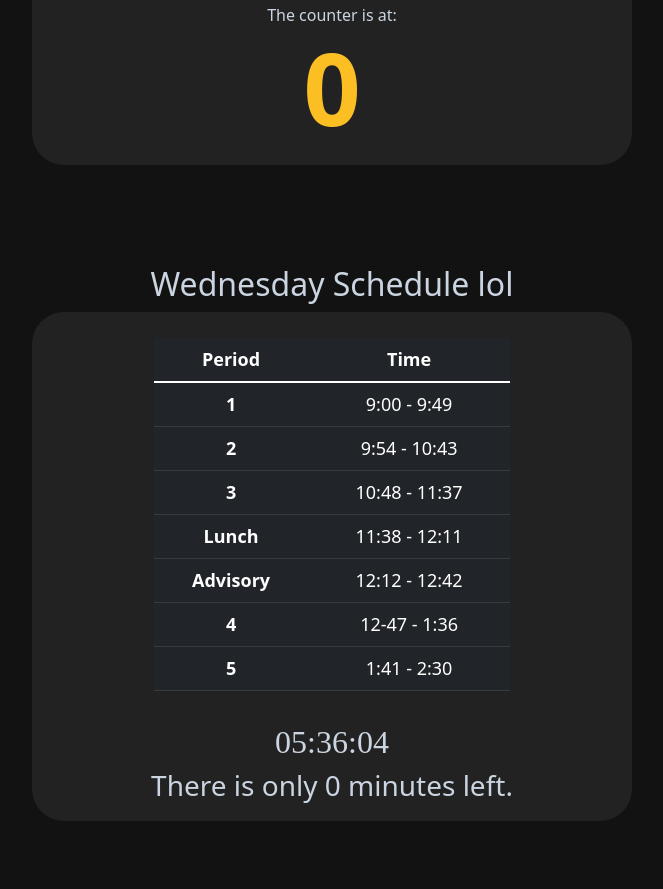
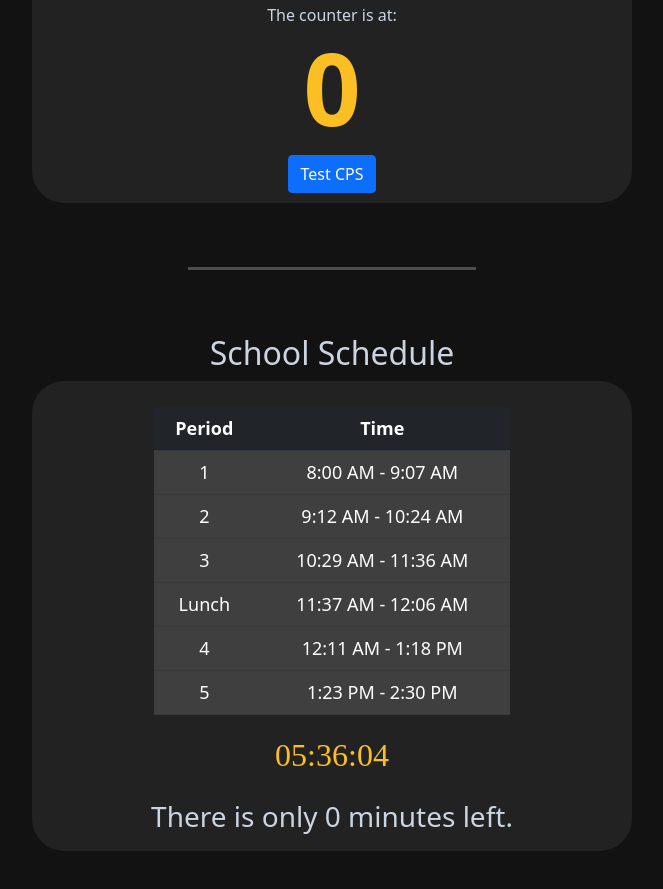
Before and after one commit to nerdYkiD72/BREAD-CLICKER, a plain HTML site: page Main Html.html in a window 1280 px wide. Shown: the part 439-1328 px from the top of the page, without its empty margins (308-971 px from the left). After the commit the page ends 1306 px from the top, so only its background shows below. Drawn offline with nearby package versions, Linux system fonts and the light colour scheme; a web font is replaced by a local one.

Commit message:
Wooo schedule done I think?

```diff
--- a/Clock.js
+++ b/Clock.js
@@ -1,44 +1,10 @@
-// const clock = ;
-
-// var time = today.getHours() + ":" + today.getMinutes() + ":" + today.getSeconds();
-
 const today = new Date();
 
-function updateClock() {
-  var hours = today.getHours();
-  if (hours > 12) {
-    hours = hours - 12;
-  }
-
-  var minutes = today.getMinutes();
-  if (minutes < 10) {
-    minutes = '0' + minutes;
-  }
-
-  var seconds = today.getSeconds();
-  if (seconds < 10) {
-    seconds = '0' + seconds;
-  }
-
-
-  var time = hours + ":" + minutes + ":" + seconds;
-  document.getElementById("clock").innerHTML = time;
-  var t = setTimeout(function(){ updateClock(); }, 1000);
-}
-
-
-
-
-
-
-function currentTime() {
+function updateClock() { // Display the current time. Once called function will repeate every second.
   let date = new Date();
-  // date.setHours(13);
-  // date.setMinutes(45);
   let hh = date.getHours();
   let mm = date.getMinutes();
   let ss = date.getSeconds();
-  let session = "AM";
 
   if(hh == 0){
       hh = 12;
@@ -47,150 +13,153 @@ function currentTime() {
     hh = hh - 12;
   }
 
+  hh = (hh < 10) ? "0" + hh : hh;
+  mm = (mm < 10) ? "0" + mm : mm;
+  ss = (ss < 10) ? "0" + ss : ss;
 
-    hh = (hh < 10) ? "0" + hh : hh;
-    mm = (mm < 10) ? "0" + mm : mm;
-    ss = (ss < 10) ? "0" + ss : ss;
-
-    let time = hh + ":" + mm + ":" + ss;
+  let time = hh + ":" + mm + ":" + ss;
 
   document.getElementById("clock").innerText = time;
+  getCurrentPeriod();
 
-  // -----------------------------
-  // -------- Class times --------
-  //------------------------------
+  let t = setTimeout(function(){ updateClock() }, 1000);
+}
 
-  // First prd
-  var startTime_1 = new Date();
-  startTime_1.setHours(9);
-  startTime_1.setMinutes(0);
-  var endTime_1 = new Date();
-  endTime_1.setHours(9);
-  endTime_1.setMinutes(49);
+function getCurrentPeriod() { // Checks what period the user is in based on the time and day.
+// TODO: This gets called every second... Should probably load the data from schedules.json once and then
+//       just save it to use later.
+
+  var dateNow = new Date();
+  // dateNow.setHours(11);
+  // dateNow.setMinutes(45);
+
+  $.getJSON("./assets/schedules/schedules.json", function(json) {
+    if (dateNow != 3) {
+      var daysSchedule = json[0].classes; // 0 = normal day, 1 = wednesday
+
+      var i = 0;
+      daysSchedule.forEach(element => {
+        i++;
+        var startTime = dateObj(element.start);
+        var endTime = dateObj(element.end);
+        var open = dateNow < endTime && dateNow > startTime ? true : false; // compare
+
+        if (open) {
+          selectPeriod(element.name);
+          document.getElementById("time-left").innerHTML =  getTimeLeft(endTime, dateNow);
+        }
+      });
+    }
+   });
+}
 
 
-  // Second prd
-  var startTime_2 = new Date();
-  startTime_2.setHours(9);
-  startTime_2.setMinutes(54);
-  var endTime_2 = new Date();
-  endTime_2.setHours(10);
-  endTime_2.setMinutes(43);
+/**
+ * Finds the ammount of time left in a given period.
+ * @param endTime The time that the current period ends.
+ * @param dateNow The currect time. (Or other time to measure to)
+ * @returns A string including the time left in the period.
+ */
+function getTimeLeft(endTime, dateNow) {
+  // TODO: I need to find out what to do inbetween periods and after school (hide it?).
+
+  var hrsLeft = endTime.getHours() - dateNow.getHours();
+  var minsLeft = endTime.getMinutes() - dateNow.getMinutes();
+  var timeLeft = new Date();
+  var oneHrLeft = new Date(); oneHrLeft.setHours(1, 0, 0, 0);
+  var oneMinLeft = new Date(); oneMinLeft.setHours(0, 1, 0, 0);
+  timeLeft.setHours(hrsLeft, minsLeft, 0, 0);
+
+  if (timeLeft.getHours() >= 1 && timeLeft.getMinutes() <= 1) {
+    return `There is <mark class="redTest">${timeLeft.getHours()}</mark> hour and <mark class="redTest">${timeLeft.getMinutes()}</mark> minute left in this period`;
+
+  }
+  else if (timeLeft >= oneHrLeft && timeLeft.getMinutes() > 1) {
+    return `There is <mark class="redTest">${timeLeft.getHours()}</mark> hour and <mark class="redTest">${timeLeft.getMinutes()}</mark> minutes left in this period`;
+  }
+  else if (timeLeft.getMinutes() > 1) {
+    return `There are <mark class="redTest">${timeLeft.getMinutes()}</mark> minutes left in this period`;
+
+  }
+  else if (timeLeft.getMinutes() <= 1) {
+    return `There is <mark class="redTest">${timeLeft.getMinutes()}</mark> minute left in this period`;
+  }
+}
 
 
-  // Third prd
-  var startTime_3 = new Date();
-  startTime_3.setHours(10);
-  startTime_3.setMinutes(48);
-  var endTime_3 = new Date();
-  endTime_3.setHours(11);
-  endTime_3.setMinutes(37);
+function selectPeriod(period) {   // Could be 1-5 and 'Lunch', 'Advisory' ...
+  var dateNow = new Date();
+  var timeElement = document.getElementById("prd" + period + "-time");
+  var titleElement = document.getElementById("prd" + period + "-title");
+
+  clearTableSelections("schedule-chart", "chart-selected");
+
+  if (period >= 1 && period <= 5) {
+    timeElement.classList.remove("chart-background");
+    titleElement.classList.remove("chart-background");
+
+    timeElement.classList.add("chart-selected");
+    titleElement.classList.add("chart-selected");
+  } else if (period == "Lunch" || period == "Advisory") {
+    if (period == "Advisory" && dateNow != 3) {
+      console.warn('You tried to select the period "Advisory" but advisory is not a period today.') // Test this
+    } else {
+      timeElement.classList.remove("chart-background");
+      titleElement.classList.remove("chart-background");
+
+      timeElement.classList.add("chart-selected");
+      titleElement.classList.add("chart-selected");
+    }
+  } else {
+    console.warn("Could not select a table row. The value of the given period may not be valid (out of range).")
+  }
+}
 
 
-  // Lunch prd
-  var startTime_lunch = new Date();
-  startTime_lunch.setHours(11);
-  startTime_lunch.setMinutes(38);
-  var endTime_lunch = new Date();
-  endTime_lunch.setHours(12);
-  endTime_lunch.setMinutes(11);
+// Helper functions:
 
 
-  // Advisory prd
-  var startTime_adv = new Date();
-  startTime_adv.setHours(12);
-  startTime_adv.setMinutes(12);
-  var endTime_adv = new Date();
-  endTime_adv.setHours(12);
-  endTime_adv.setMinutes(42);
+/**
+ * Removes all ID's of the table elements to un select any periods
+ * @param tableID The HTML element of a table.
+ * @param idToRemove The specific ID you want to remove from each HTML element.
+ */
+function clearTableSelections(tableID, idToRemove) {
+  var schdeuldTable = document.getElementById(tableID);
+  // for (var i = 0, cell; cell = schdeuldTable.cells[i]; i++) {
+  //   //iterate through cells
+  //   //cells would be accessed using the "cell" variable assigned in the for loop
+  //   console.log(cell)
+  // }
+  tableCells(schdeuldTable).forEach(element => {
+    element.classList.remove(idToRemove);
+    element.classList.add("chart-background");
+  });
+}
 
 
-  // Fourth prd
-  var startTime_4 = new Date();
-  startTime_4.setHours(12);
-  startTime_4.setMinutes(47);
-  var endTime_4 = new Date();
-  endTime_4.setHours(13);
-  endTime_4.setMinutes(36);
+/**
+ * Returns all the cells of a table as an array.
+ * @param t The HTML element of a table.
+ */
+function tableCells(t){
+  if(t.cells) return t.cells; // use internal routine when supported
+  for(var a=[], r=t.rows, y=0, c, x; t=r[y++];){
+     for(c=t.cells, x=0; t=c[x++]; a.push(t));
+  }
+  return a;
+}
 
 
-  // Fith prd
-  var startTime_5 = new Date();
-  startTime_5.setHours(13);
-  startTime_5.setMinutes(41);
-  var endTime_5 = new Date();
-  endTime_5.setHours(14);
-  endTime_5.setMinutes(30);
-
-  document.getElementById("first").classList.remove("my-primary");
-  document.getElementById("first2").classList.remove("my-primary");
-  document.getElementById("second").classList.remove("my-primary");
-  document.getElementById("second2").classList.remove("my-primary");
-  document.getElementById("third").classList.remove("my-primary");
-  document.getElementById("third2").classList.remove("my-primary");
-  document.getElementById("lunch").classList.remove("my-primary");
-  document.getElementById("lunch2").classList.remove("my-primary");
-  document.getElementById("adv").classList.remove("my-primary");
-  document.getElementById("adv2").classList.remove("my-primary");
-  document.getElementById("fourth").classList.remove("my-primary");
-  document.getElementById("fourth2").classList.remove("my-primary");
-  document.getElementById("fith").classList.remove("my-primary");
-  document.getElementById("fith2").classList.remove("my-primary");
-
-
-
-  if (date < endTime_1 && date > startTime_1) {
-    document.getElementById("first").classList.add("my-primary");
-    document.getElementById("first2").classList.add("my-primary");
-  }
-  // console.log('First Period: ' + firstPrd);
-
-  if (date < endTime_2 && date > startTime_2) {
-    document.getElementById("second").classList.add("my-primary");
-    document.getElementById("second2").classList.add("my-primary");
-  }
-  // console.log('Second Period: ' + secondPrd);
-
-  if (date < endTime_3 && date > startTime_3) {
-    document.getElementById("third").classList.add("my-primary");
-    document.getElementById("third2").classList.add("my-primary");
-  }
-  // console.log('Third Period: ' + thirdPrd);
-
-  if (date < endTime_lunch && date > startTime_lunch) {
-    document.getElementById("lunch").classList.add("my-primary");
-    document.getElementById("lunch2").classList.add("my-primary");
-  }
-
-  if (date < endTime_adv && date > startTime_adv) {
-    document.getElementById("adv").classList.add("my-primary");
-    document.getElementById("adv2").classList.add("my-primary");
-  }
-  // console.log('Lunch Period: ' + advPrd);
-
-  if (date < endTime_4 && date > startTime_4) {
-    document.getElementById("fourth").classList.add("my-primary");
-    document.getElementById("fourth2").classList.add("my-primary");
-  }
-  // console.log('Fourth Period: ' + fourthhPrd);
-
-  if (date < endTime_5 && date > startTime_5) {
-    document.getElementById("fith").classList.add("my-primary");
-    document.getElementById("fith2").classList.add("my-primary");
-  }
-  // console.log('Fith Period: ' + fithPrd);
-
-
-
-
-
-
-
-
-
-
-
-  let t = setTimeout(function(){ currentTime() }, 1000);
+/**
+ * Parses a date(Ex. "9:00 AM") and returns a date.
+ * @param d The string date to parse.
+ */
+function dateObj(d) {
+  var parts = d.split(/:|\s/),
+      date  = new Date();
+  if (parts.pop().toLowerCase() == 'pm') parts[0] = (+parts[0]) + 12;
+  date.setHours(+parts.shift());
+  date.setMinutes(+parts.shift());
+  return date;
 }
-
-currentTime();
--- a/Main Html.html
+++ b/Main Html.html
@@ -8,9 +8,11 @@
 
 
     <link rel="stylesheet" href="styles.css">
+    <script src="./node_modules/jquery/dist/jquery.js"></script>
 
 <head>
-    <title>BREAD CLICKER - BEST FPS GAME EVER</title>
+  <title>BREAD CLICKER - BEST FPS GAME EVER</title>
+  <link rel="shortcut icon" type="image/jpg" href="./assets/Bread.png"/>
 </head>
 
 <body class="body-main" onselectstart="return false">
@@ -30,17 +32,18 @@
             <h1 id="counter2">0</h1>
             <!-- <button id="nice_hehe type="button" class="btn btn-secondary"" onclick="makeitnice()">Nice...</button> -->
         </div>
+        <button type="button" class="btn btn-primary" id="CPS-test-button" onclick="CPSTestButton()">Test CPS</button>
     </div>
 
-
+    <hr/>
 
     <!-- Wendesay Shedule table -->
     <!-- TODO: Add counter for how much time is left in a period -->
-    <h2 class="title">Wednesday Schedule lol</h2>
+    <h2 class="title">School Schedule</h2>
     <div class="center">
       <div id="chart">
           <!--  table-striped -->
-        <table class="table table-dark" id="mytable">
+        <table class="table table-dark" id="schedule-chart">
             <thead>
               <tr>
                 <th scope="col">Period</th>
@@ -48,47 +51,23 @@
               </tr>
             </thead>
             <tbody>
-              <tr>
-                <th id="first2" scope="row">1</th>
-                <td id="first">9:00 - 9:49</td>
-              </tr>
-              <tr>
-                <th id="second2" scope="row">2</th>
-                <td id="second">9:54 - 10:43</td>
-              </tr>
-              <tr>
-                <th id="third2" scope="row">3</th>
-                <td id="third">10:48 - 11:37</td>
-              </tr>
-              <tr>
-                <th id="lunch2" scope="row">Lunch</th>
-                <td id="lunch">11:38 - 12:11</td>
-              </tr>
-              <tr>
-                <th id="adv2" scope="row">Advisory</th>
-                <td id="adv">12:12 - 12:42</td>
-              </tr>
-              <tr>
-                <th id="fourth2" scope="row">4</th>
-                <td id="fourth">12-47 - 1:36</td>
-              </tr>
-              <tr>
-                <th id="fith2" scope="row">5</th>
-                <td id="fith">1:41 - 2:30</td>
-              </tr>
             </tbody>
           </table>
         </div>
         <!-- <div>
             <h3>No school!</h3>
         </div> -->
-        <h2 id="clock" onload="updateClock()">00:00</h2>
-        <h3 id="timeLeft">There is only 0 minutes left.</h3>
+        <div id="clock-container">
+          <label id="clock" onload="updateClock()">00:00>
+        </div>
+        <div class="time-left-container">
+          <h3 id="time-left">There is only 0 minutes left.</h3>
+        </div>
     </div>
 
 </body>
 
 </html>
-<script type="text/javascript" src="./assets/schedules/schedules.json"></script>
+<!-- <script type="text/javascript" src="./assets/schedules/schedules.json"></script> -->
 <script src="Clock.js"></script>
 <script src="Main Js.js"></script>
--- a/Main Js.js
+++ b/Main Js.js
@@ -1,13 +1,57 @@
 const niceButton = document.getElementById("nice_hehe");
 let number = 0;
+var humanClicks = 0;
 
 function myFunction() {
     number = number + 1;
+    humanClicks = humanClicks + 1;
+    // console.log(`The human has click the bread ${humanClicks} times`);
+    if (number >= 20) {
+      oneCPS();
+    }
     document.getElementById('counter').innerHTML = "The counter is at: ";
     document.getElementById('counter2').innerHTML = number;
 
+};
 
-};
+var testing = false;
+var keepTesting = -1;
+function CPSTestButton() {
+
+
+    testCPS();
+
+
+  keepTesting += 1;
+}
+
+function testCPS(startNum, startHumanClicks) {
+  if (!testing) {
+    startingNumber = number;
+    startHumanClicks = humanClicks;
+    testing = true;
+    let t = setTimeout(function(){ testCPS(startingNumber, startHumanClicks); }, 1000);
+  } else if (testing) {
+    var cps = number - startNum;
+    var humanCPS = humanClicks - startHumanClicks;
+    console.log(` CPS:
+    Total cps :${cps}
+    Your cps: ${humanCPS}`);
+    testing = false;
+    if (keepTesting % 2 == 0) {
+      let t = setTimeout(function(){ testCPS(startingNumber, startHumanClicks); }, 1000);
+    }
+  }
+
+}
+
+function oneCPS() {
+  number += 1;
+  document.getElementById('counter').innerHTML = "The counter is at: ";
+  document.getElementById('counter2').innerHTML = number;
+
+  let t = setTimeout(function(){ oneCPS(); }, 1000);
+}
 
 function makeitnice() {
     number = 69;
@@ -22,9 +66,39 @@ img.ondragstart = () => {
   return false;
 };
 
-// const scheduleData = require('./assets/schedules/schedules.json');
+
+
 $.getJSON("./assets/schedules/schedules.json", function(json) {
-  document.getElementById('timeLeft').innerHTML = json;
-  console.log(json); // this will show the info it in firebug console
-});
-// const scheduleData = '';
+  var dateNow = new Date();
+
+  if (dateNow != 3) {
+    fillTable(json[0].classes); // 0 = normal day, 1 = wednesday
+
+  } else if (dateNow == 3) {
+    fillTable(json[1].classes);
+  }
+ });
+
+
+function fillTable(daysSchedule) {
+  var i = 0;
+  var schdeuldTable = document.getElementById("schedule-chart");
+
+  daysSchedule.forEach(element => {
+    i++;
+    var newRow = schdeuldTable.insertRow(i);
+    var cell_Left = newRow.insertCell(0);
+    var cell_Right = newRow.insertCell(1);  // chart-background
+    cell_Left.setAttribute("id", "prd" + element.name + "-title");
+    cell_Left.classList.add("chart-background");
+    cell_Right.setAttribute("id", "prd" + element.name + "-time");
+    cell_Right.classList.add("chart-background");
+
+    cell_Left.innerHTML = element.name;
+    cell_Right.innerHTML = element.start + " - " + element.end;
+  });
+
+  // Start updateing the clock once the table has loaded
+  updateClock();
+
+}
--- /dev/null
+++ b/assets/schedules/schedules.json
@@ -0,0 +1,78 @@
+[
+    {
+        "name": "Mon",
+        "classes": [
+            {
+                "name": "1",
+                "start": "8:00 AM",
+                "end": "9:07 AM"
+            },
+            {
+                "name": "2",
+                "start": "9:12 AM",
+                "end": "10:24 AM"
+
+            },
+            {
+                "name": "3",
+                "start": "10:29 AM",
+                "end": "11:36 AM"
+            },
+            {
+                "name": "Lunch",
+                "start": "11:37 AM",
+                "end": "12:06 AM"
+            },
+            {
+                "name": "4",
+                "start": "12:11 AM",
+                "end": "1:18 PM"
+            },
+            {
+                "name": "5",
+                "start": "1:23 PM",
+                "end": "2:30 PM"
+            }
+        ]
+    },
+    {
+        "name": "Wed",
+        "classes": [
+            {
+                "name": "1",
+                "start": "9:00 AM",
+                "end": "9:49 AM"
+            },
+            {
+                "name": "2",
+                "start": "9:54 AM",
+                "end": "10:43 AM"
+            },
+            {
+                "name": "3",
+                "start": "10:48 AM",
+                "end": "11:37 AM"
+            },
+            {
+                "name": "Lunch",
+                "start": "11:38 PM",
+                "end": "12:07 PM"
+            },
+            {
+                "name": "Advisory",
+                "start": "12:12 PM",
+                "end": "12:43 PM"
+            },
+            {
+                "name": "4",
+                "start": "12:47 PM",
+                "end": "1:36 PM"
+            },
+            {
+                "name": "5",
+                "start": "1:41 PM",
+                "end": "2:30 PM"
+            }
+        ]
+    }
+]
--- a/styles.css
+++ b/styles.css
@@ -7,7 +7,6 @@
 .center {
     text-align: center;
     margin: auto;
-    margin-bottom: 100px;
     width: 600px;
     padding: 10px;
     background-color: #ffffff11;
@@ -18,6 +17,7 @@
 .title {
     color: #CBD5E1;
     text-align: center;
+    /* padding-bottom: rem; */
 }
 
 
@@ -55,13 +55,11 @@
 #chart {
     padding: 7rem;
     padding-top: 1rem;
-    padding-bottom: 1rem;
+    padding-bottom: 0;
     font-size: large;
 }
 
-#mytable {
-    background-color: white;
-}
+
 
 #first-prd {
     background-color: #FBBF24;
@@ -84,11 +82,60 @@
     }
 
 
+
+#clock-container {
+    padding-bottom: 1px;
+    margin: auto;
+    /* margin-right: 12rem;
+    margin-left: 12rem; */
+    border-radius: 2rem;
+    text-align: center;
+    /* background-color: #121212; */
+}
+
 #clock {
     font-family: 'Segment7Standard';
+    font-size: xx-large;
+    color: #FBBF24;
+}
+
+#time-left {
+    padding-top: 20px;
 }
 
 .my-primary {
+    --bs-bg-opacity: 1;
+    background-color: rgba(147,51,234,255)!important;
+}
+
+.chart-selected {
+    --bs-bg-opacity: 1;
+    background-color: rgba(147,51,234,255)!important;
+    font-weight: bold;
+    color: #ffffff;
+}
+
+.chart-background {
     --bs-bg-opacity:1;
-    background-color:rgba(147,51,234,255)!important;
+    background-color: #ffffff21 !important;
 }
+
+#schedule-chart {
+    border-radius: 10px;
+}
+
+
+hr {
+    margin-top: 4rem;
+    margin-bottom: 4rem;
+    margin-right: 30rem;
+    margin-left: 30rem;
+    border: 0;
+    border-top: 3px solid rgb(255, 255, 255);
+}
+
+.redTest {
+    background-color: transparent;
+    color: #FBBF24;
+    font-weight: bold;
+}
```
Also changed, not shown: schedules.json (deleted, +0 -42 lines), package-lock.json (added).
